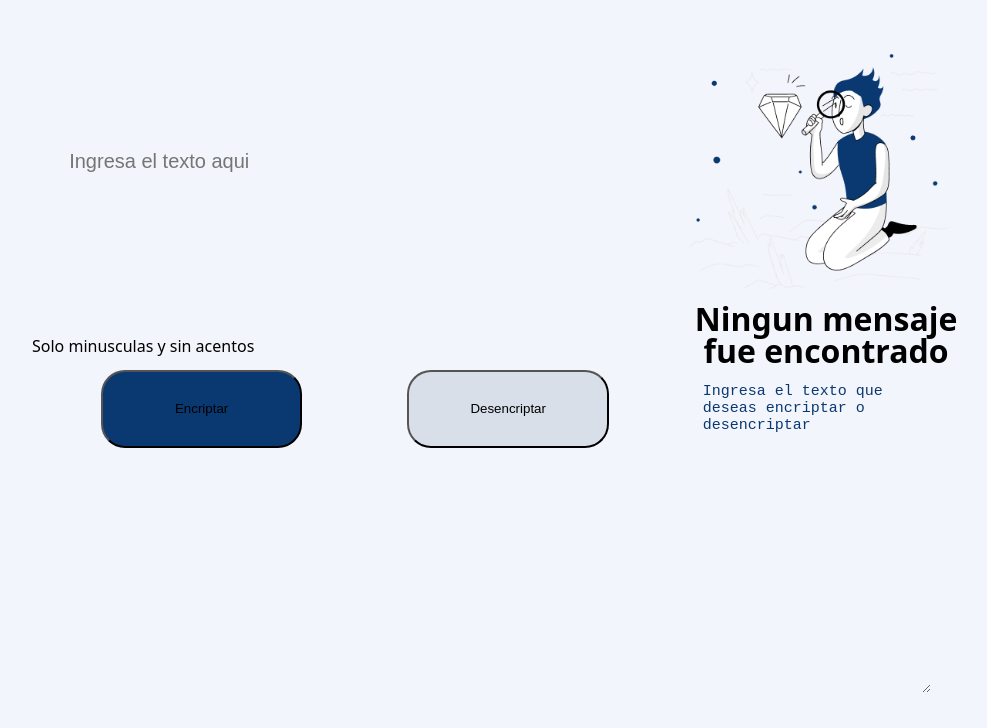
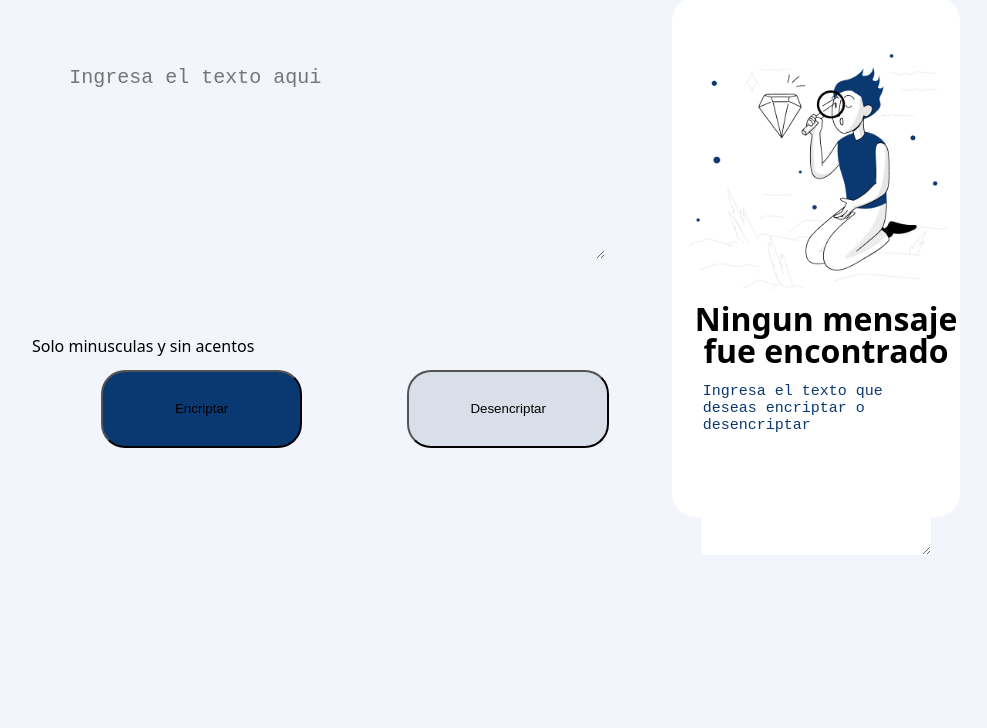
Before and after one commit to MrChilaquiles/Encriptador, a plain HTML site: page index.html in a window 1280 px wide. Shown: the part 66-794 px from the top of the page, without its empty margins (160-1147 px from the left). Drawn offline with Linux system fonts and the light colour scheme.

Commit message:
Acomodo de panel der responsivo

```diff
--- a/index.html
+++ b/index.html
@@ -18,7 +18,7 @@
         </header>
         <main>
             <section class="panelIzq">
-                <input type="text" class="text-input" id="text-input" placeholder="Ingresa el texto aqui">
+                <textarea type="text" class="text-input" id="text-input" placeholder="Ingresa el texto aqui"></textarea>
             </section>
             <section class="panelDer">
                 <img src="recursos/img_der.png" alt="Imagen de apoyo" id="imgDer">
--- a/styles/index.css
+++ b/styles/index.css
@@ -36,7 +36,7 @@ h1{
     height: 80%;
     text-align: center;
     border-radius: 24px;
-    background: #F3F5FC;
+    background: #fff;
 }
 P{
     margin: 1em 0 1em 2em;
@@ -75,8 +75,8 @@ P{
     margin-top: 5%;
     color: #0A3871;
     width: 80%;
-    height: 60%;
-    background: #F3F5FC;
+    height: auto;
+    background: #fff;
     border: none;
     outline: none;
     font-size: 15px;
```
